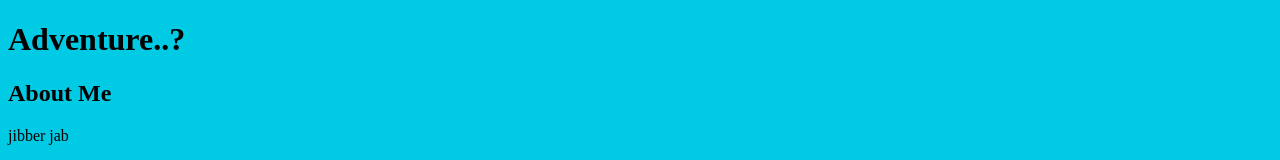
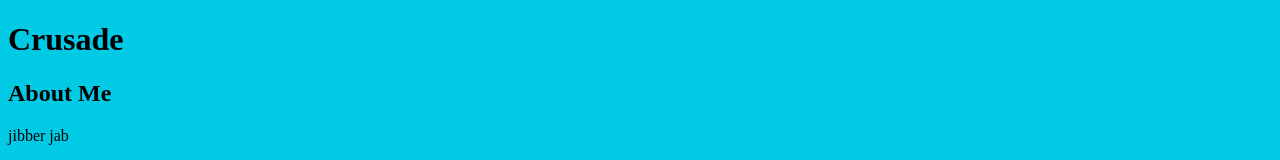
Before and after one commit to LalithKanala/newgitproj, a plain HTML site: page index.html in a window 1280 px wide. Shown: the top 160 px of the page. Drawn offline with Linux system fonts and the light colour scheme.

Commit message:
added crusade

```diff
--- a/index.html
+++ b/index.html
@@ -10,7 +10,7 @@
 <body>
 
     <header>
-        <h1>Adventure..?</h1>
+        <h1>Crusade</h1>
     </header>
 
     <div class="container">
```
